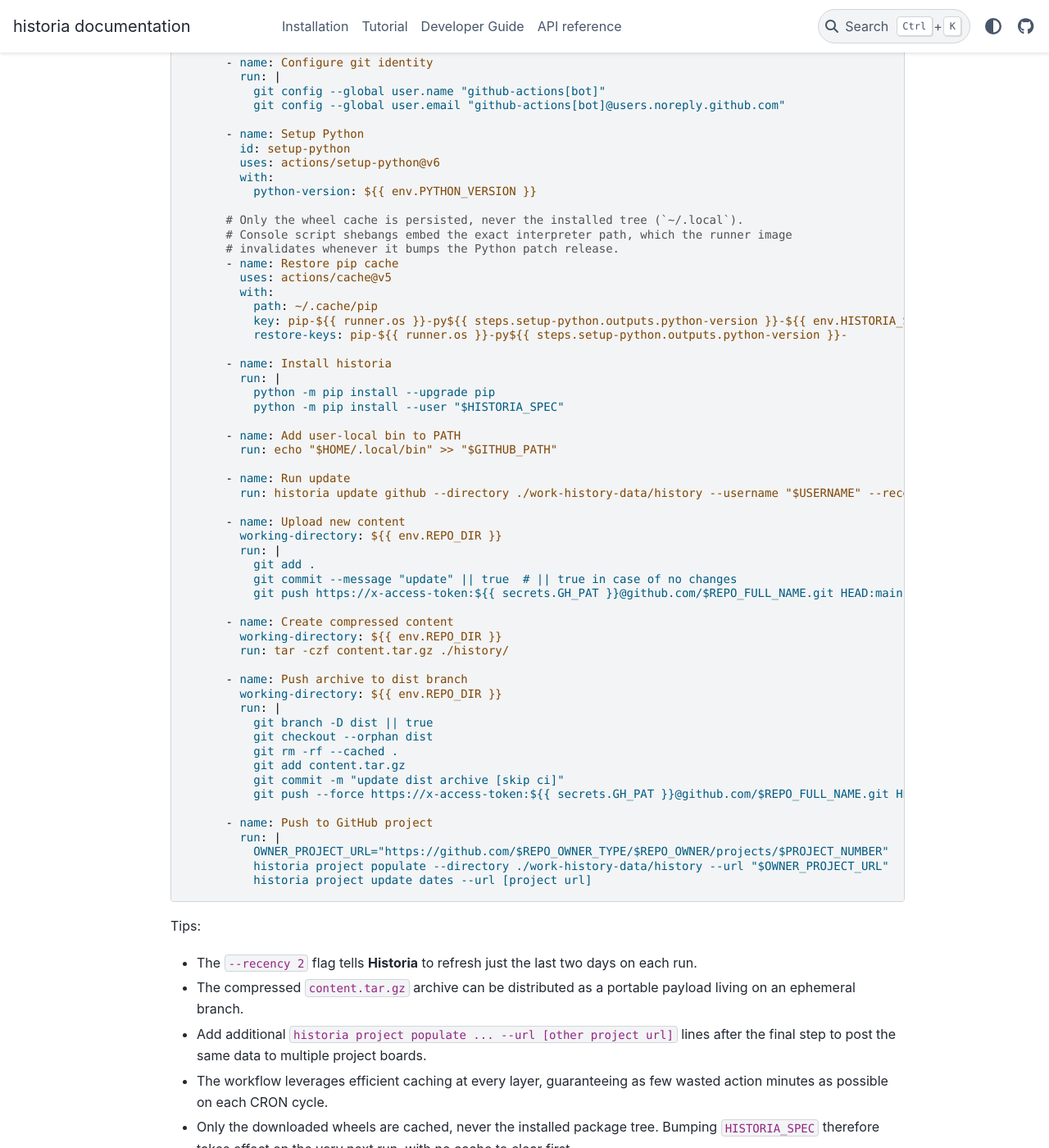
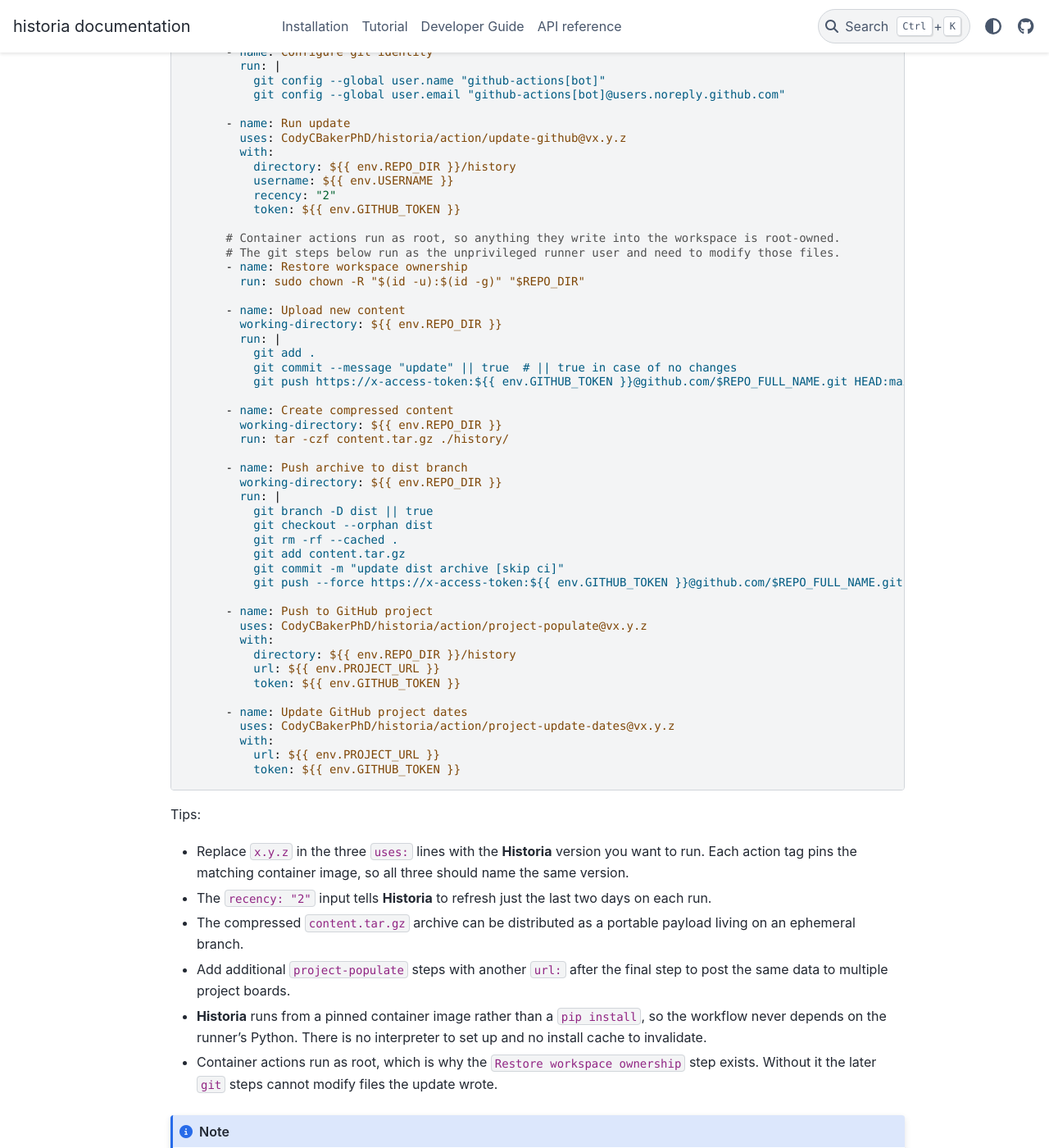
Before and after one commit to CodyCBakerPhD/historia, a Sphinx documentation site: the page built from docs/tutorial/manual-automation-setup.md, in a window 1280 px wide and 1400 px high, scrolled down 1436 px. Shown: the whole window at 82% size. Built offline with Sphinx 7.4.7 and the PyData theme 0.15.4, drawn with Linux system fonts in a browser that asks for light colours; some of the changed text lies outside the part shown.

Commit message:
Added vendored container actions for the generated update workflow
The workflow rendered by `historia setup automation` installed Historia with
`pip install --user` on every run, which made it depend on the runner's Python
toolchain, the console script shebang, PATH, and a pip cache. That surface is
what produced the exit code 127 failures.

The three commands the workflow needs are now vendored as Docker container
actions under `action/`, each pinning the GHCR image built for the matching
release. The generated workflow calls those instead, so it no longer sets up
Python, installs anything, or caches anything to do with pip.

Because container actions run as root, a step restores workspace ownership
before the git steps that follow need to modify what the update wrote.

The action tag and the image tag must stay in step, so a test asserts every
vendored action pins the image for the current package version, and rendering
now rejects a specifier it cannot resolve to a released tag that actually
contains the actions.

Co-Authored-By: Claude Opus 5 <noreply@anthropic.com>
Claude-Session: https://claude.ai/code/session_018vmC3TpuM4WtLfG2MYUPp6

````diff
--- a/docs/tutorial/manual-automation-setup.md
+++ b/docs/tutorial/manual-automation-setup.md
@@ -16,6 +16,7 @@ The example below assumes:
 - A repository secret named `GH_PAT` holds a [GitHub personal access token](https://docs.github.com/en/authentication/keeping-your-account-and-data-secure/managing-your-personal-access-tokens) with `repo`, `project`,  and `read:project` scopes.
   - These permissions are required to fetch activity, push commits, and update the project board.
 - A GitHub Project board has already been created via Step 2; its URL is referenced as `[project url]` below.
+- The runner is Linux. The workflow calls **Historia** through container actions, which GitHub only runs on Linux runners.
 
 Save the file as `.github/workflows/update.yml` in the data repository:
 
@@ -30,13 +31,9 @@ on:
 env:
   # Set these
   USERNAME: [user]
-  PROJECT_NUMBER: [project number]
-  PYTHON_VERSION: "3.13"
-  HISTORIA_SPEC: historia==x.y.z
+  PROJECT_URL: [project url]
   # Let these set themselves
   GITHUB_TOKEN: ${{ secrets.GH_PAT }}
-  REPO_OWNER: ${{ github.repository_owner }}
-  REPO_OWNER_TYPE: ${{ fromJSON('{"Organization":"orgs","User":"users"}')[github.event.repository.owner.type] }}
   REPO_DIR: ${{ github.event.repository.name }}
   REPO_FULL_NAME: ${{ github.repository }}
 
@@ -70,39 +67,25 @@ jobs:
           git config --global user.name "github-actions[bot]"
           git config --global user.email "github-actions[bot]@users.noreply.github.com"
 
-      - name: Setup Python
-        id: setup-python
-        uses: actions/setup-python@v6
+      - name: Run update
+        uses: CodyCBakerPhD/historia/action/update-github@vx.y.z
         with:
-          python-version: ${{ env.PYTHON_VERSION }}
+          directory: ${{ env.REPO_DIR }}/history
+          username: ${{ env.USERNAME }}
+          recency: "2"
+          token: ${{ env.GITHUB_TOKEN }}
 
-      # Only the wheel cache is persisted, never the installed tree (`~/.local`).
-      # Console script shebangs embed the exact interpreter path, which the runner image
-      # invalidates whenever it bumps the Python patch release.
-      - name: Restore pip cache
-        uses: actions/cache@v5
-        with:
-          path: ~/.cache/pip
-          key: pip-${{ runner.os }}-py${{ steps.setup-python.outputs.python-version }}-${{ env.HISTORIA_SPEC }}
-          restore-keys: pip-${{ runner.os }}-py${{ steps.setup-python.outputs.python-version }}-
-
-      - name: Install historia
-        run: |
-          python -m pip install --upgrade pip
-          python -m pip install --user "$HISTORIA_SPEC"
-
-      - name: Add user-local bin to PATH
-        run: echo "$HOME/.local/bin" >> "$GITHUB_PATH"
-
-      - name: Run update
-        run: historia update github --directory ./work-history-data/history --username "$USERNAME" --recency 2
+      # Container actions run as root, so anything they write into the workspace is root-owned.
+      # The git steps below run as the unprivileged runner user and need to modify those files.
+      - name: Restore workspace ownership
+        run: sudo chown -R "$(id -u):$(id -g)" "$REPO_DIR"
 
       - name: Upload new content
         working-directory: ${{ env.REPO_DIR }}
         run: |
           git add .
           git commit --message "update" || true  # || true in case of no changes
-          git push https://x-access-token:${{ secrets.GH_PAT }}@github.com/$REPO_FULL_NAME.git HEAD:main
+          git push https://x-access-token:${{ env.GITHUB_TOKEN }}@github.com/$REPO_FULL_NAME.git HEAD:main
 
       - name: Create compressed content
         working-directory: ${{ env.REPO_DIR }}
@@ -116,22 +99,30 @@ jobs:
           git rm -rf --cached .
           git add content.tar.gz
           git commit -m "update dist archive [skip ci]"
-          git push --force https://x-access-token:${{ secrets.GH_PAT }}@github.com/$REPO_FULL_NAME.git HEAD:dist
+          git push --force https://x-access-token:${{ env.GITHUB_TOKEN }}@github.com/$REPO_FULL_NAME.git HEAD:dist
 
       - name: Push to GitHub project
-        run: |
-          OWNER_PROJECT_URL="https://github.com/$REPO_OWNER_TYPE/$REPO_OWNER/projects/$PROJECT_NUMBER"
-          historia project populate --directory ./work-history-data/history --url "$OWNER_PROJECT_URL"
-          historia project update dates --url [project url]
+        uses: CodyCBakerPhD/historia/action/project-populate@vx.y.z
+        with:
+          directory: ${{ env.REPO_DIR }}/history
+          url: ${{ env.PROJECT_URL }}
+          token: ${{ env.GITHUB_TOKEN }}
+
+      - name: Update GitHub project dates
+        uses: CodyCBakerPhD/historia/action/project-update-dates@vx.y.z
+        with:
+          url: ${{ env.PROJECT_URL }}
+          token: ${{ env.GITHUB_TOKEN }}
 ```
 
 Tips:
 
-- The `--recency 2` flag tells **Historia** to refresh just the last two days on each run.
+- Replace `x.y.z` in the three `uses:` lines with the **Historia** version you want to run. Each action tag pins the matching container image, so all three should name the same version.
+- The `recency: "2"` input tells **Historia** to refresh just the last two days on each run.
 - The compressed `content.tar.gz` archive can be distributed as a portable payload living on an ephemeral branch.
-- Add additional `historia project populate ... --url [other project url]` lines after the final step to post the same data to multiple project boards.
-- The workflow leverages efficient caching at every layer, guaranteeing as few wasted action minutes as possible on each CRON cycle.
-- Only the downloaded wheels are cached, never the installed package tree. Bumping `HISTORIA_SPEC` therefore takes effect on the very next run, with no cache to clear first.
+- Add additional `project-populate` steps with another `url:` after the final step to post the same data to multiple project boards.
+- **Historia** runs from a pinned container image rather than a `pip install`, so the workflow never depends on the runner's Python. There is no interpreter to set up and no install cache to invalidate.
+- Container actions run as root, which is why the `Restore workspace ownership` step exists. Without it the later `git` steps cannot modify files the update wrote.
 
 :::::{note}
 **Compressed content download**
--- a/pyproject.toml
+++ b/pyproject.toml
@@ -9,7 +9,7 @@ packages = ["src/historia"]
 
 [project]
 name = "historia"
-version = "0.10.13"
+version = "0.10.14"
 authors = [
   { name="Cody Baker", email="cody.c.baker.phd@gmail.com" },
 ]
````
Also changed, not shown: CHANGELOG.md (+4 -0 lines), .pre-commit-config.yaml, action/README.md (added), 6 other files.
